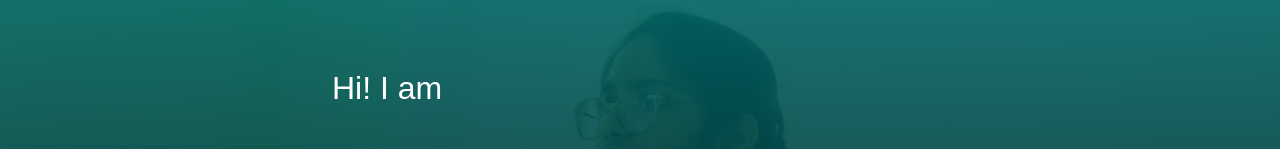
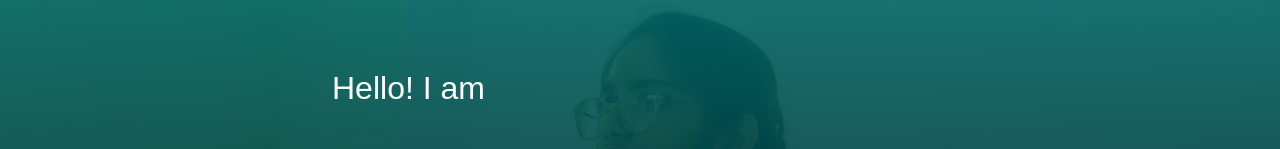
Before and after one commit to reshmibodepudi/ReshmiBodepudi, a plain HTML site: page index.html in a window 1280 px wide. Shown: the part 244-393 px from the top of the page. Drawn offline with Linux system fonts and the light colour scheme.

Commit message:
Update index.html

```diff
--- a/index.html
+++ b/index.html
@@ -23,7 +23,7 @@
     </nav>
     <section id="hero" class="hero">
         <div class="hero-content">
-            <p class="greeting" style="align-self: flex-start; margin-left: 60px;">Hi! I am</p>
+            <p class="greeting" style="align-self: flex-start; margin-left: 60px;">Hello! I am</p>
             <h1 class="name-highlight">Naga Reshmi Bodepudi</h1>
             <p class="tagline">Building the Future with Code, Leading with Vision, and Writing Stories in Both Tech and Poetry.</p>
             <div class="rolling-text">
```
